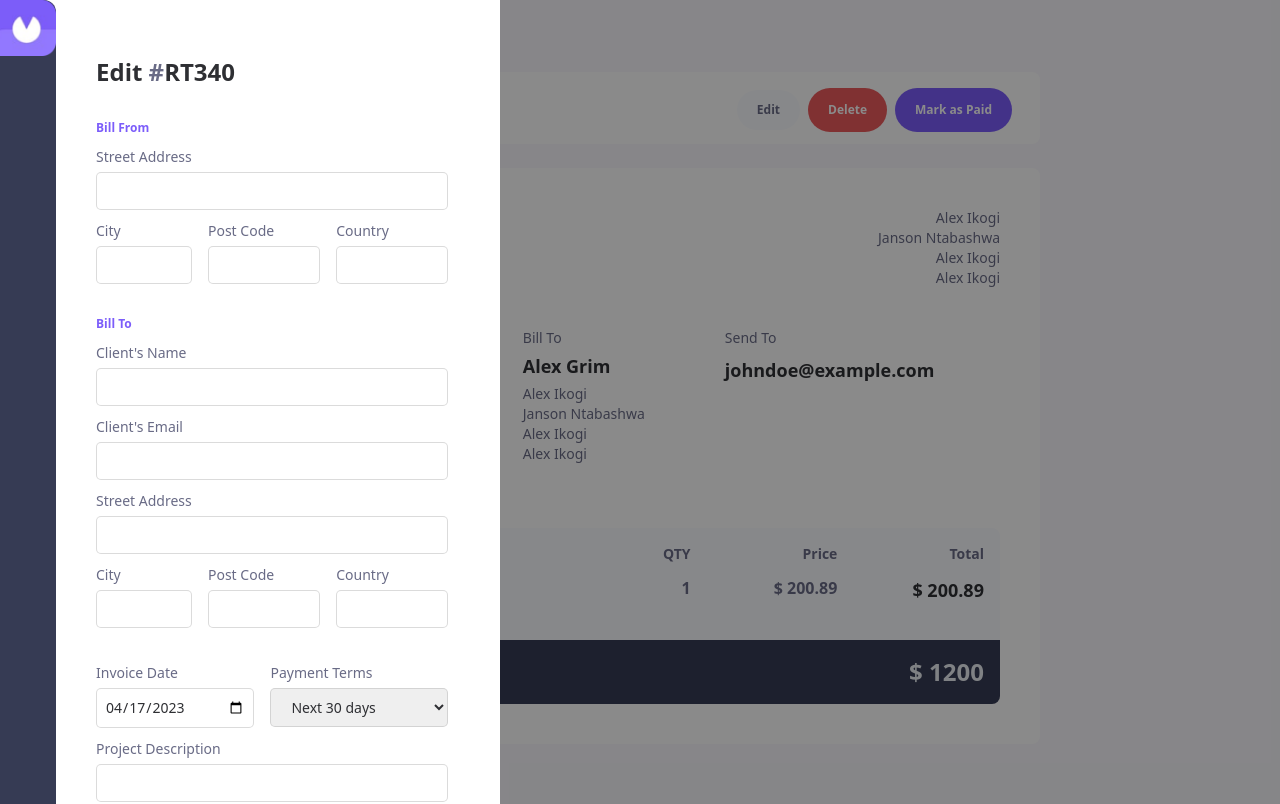
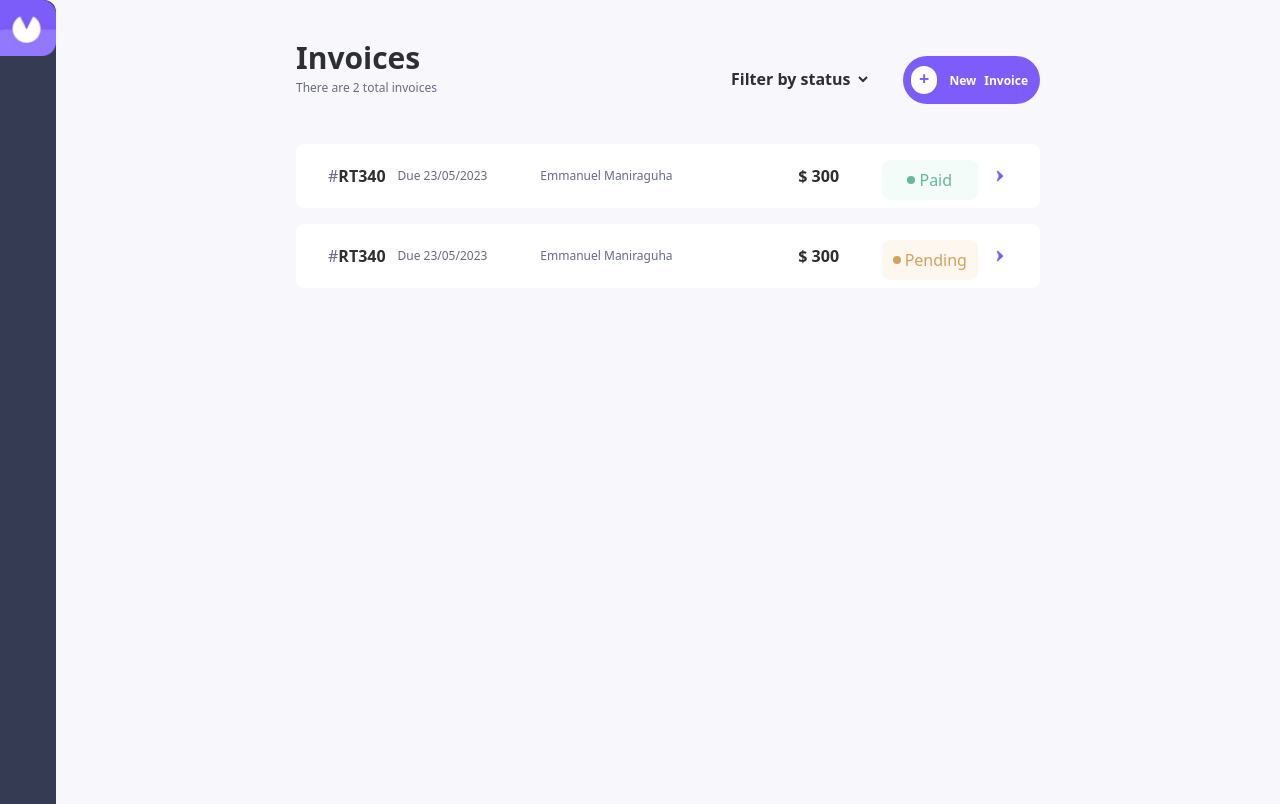
Before and after one commit to hervebutera/react-invoice-app, a React (Create React App) app: page / in a window 1280 px wide. Shown: the top 804 px of the page. Built offline with nearby package versions, Linux system fonts and the light colour scheme.

Commit message:
feat(invoiceDetailsPage): implement navigating to invoice details page

```diff
--- a/src/App.js
+++ b/src/App.js
@@ -2,13 +2,16 @@ import NavBar from "./Components/NavBar";
 import InvoiceListPage from "./Pages/InvoiceListPage";
 import AppLayout from "./Layouts/AppLayout";
 import InvoiceDetailsPage from "./Pages/InvoiceDetailsPage";
+import { Routes, Route } from "react-router-dom";
 
 const App = () => {
   return (
     <AppLayout>
       <NavBar />
-      {/* <InvoiceListPage /> */}
-      <InvoiceDetailsPage />
+      <Routes>
+        <Route path="/" element={<InvoiceListPage />}/>
+        <Route path="/invoice" element={<InvoiceDetailsPage />}/>
+      </Routes>
     </AppLayout>
   );
 };
--- a/src/Components/InvoicesList.js
+++ b/src/Components/InvoicesList.js
@@ -1,5 +1,6 @@
 import InvoiceListItem from "./InvoiceListItem";
 import { useState, useEffect } from "react";
+import { Link } from "react-router-dom";
 
 const InvoicesList = (props) => {
   const [invoices, setInvoices] = useState(props.invoices)
@@ -12,14 +13,17 @@ const InvoicesList = (props) => {
     <ul className="flex flex-col space-y-4">
       {invoices.map((invoice) => {
         return (
-          <InvoiceListItem
-            key={invoice.id}
+          <Link to="/invoice" state={{ invoice: invoice}} key={invoice.id}>
+            <InvoiceListItem
+
             invoiceId={invoice.invoiceCode}
             invoiceDueDate={invoice.paymentDeadlineDate}
             invoiceDueAmount={invoice.grandTotal}
             invoiceSentTo={invoice.clientName}
             status={invoice.invoiceStatus}
           />
+          </Link>
+
         );
       })}
     </ul>
--- a/src/Pages/InvoiceDetailsPage.js
+++ b/src/Pages/InvoiceDetailsPage.js
@@ -2,15 +2,17 @@ import HomePageLayout from "../Layouts/HomePageLayout";
 import CRUDbuttonsCard from "../Components/CRUDbuttonsCard";
 import InvoiceDetailsCard from "../Components/InvoiceDetailsCard";
 import InvoiceDetailsHeader from "../Components/InvoiceDetailsHeader";
-import EditInvoice from "../Components/EditInvoice";
+import { useLocation } from "react-router-dom";
 
 const InvoiceDetailsPage = () => {
+  let location = useLocation();
+  let { invoice } = location.state;
+
   return (
     <>
       <HomePageLayout>
-        <InvoiceDetailsHeader />
-        <InvoiceDetailsCard />
-        <EditInvoice />
+        <InvoiceDetailsHeader invoiceData={invoice} />
+        <InvoiceDetailsCard invoiceData={invoice} />
       </HomePageLayout>
       <CRUDbuttonsCard
         styles={
--- a/src/index.js
+++ b/src/index.js
@@ -5,6 +5,7 @@ import "./index.css"
 import { legacy_createStore as createStore } from "redux";
 import { Provider } from "react-redux";
 import Invoices from "./Store/Reducers/InvoiceReducer";
+import { BrowserRouter } from "react-router-dom";
 
 const store = createStore(Invoices);
 
@@ -12,7 +13,9 @@ const root = ReactDOM.createRoot(document.getElementById('root'));
 root.render(
   <React.StrictMode>
     <Provider store={store}>
-      <App />
+      <BrowserRouter>
+        <App />
+      </BrowserRouter>
     </Provider>
   </React.StrictMode>
 );
```
